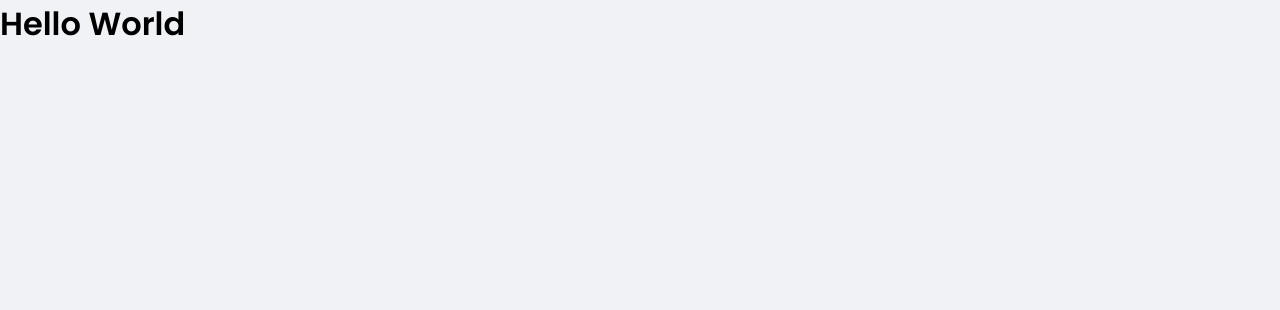
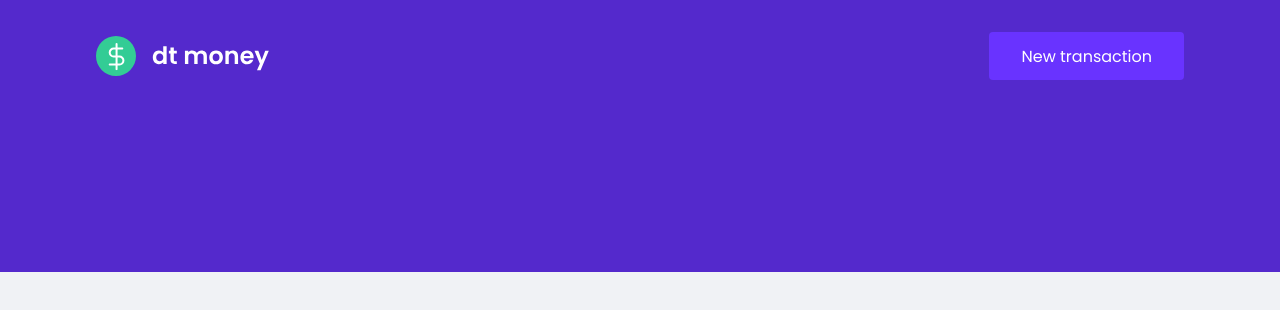
Before and after one commit to heldercostaa/DTMoney, a React (Create React App) app: page / in a window 1280 px wide. Shown: the top 310 px of the page. Built offline with nearby package versions, Linux system fonts and the light colour scheme.

Commit message:
Create and style header

```diff
--- a/src/App.tsx
+++ b/src/App.tsx
@@ -1,10 +1,12 @@
+import { Header } from "./components/Header";
+
 import { GlobalStyles } from "./styles/global";
 
 export function App() {
   return (
-    <div className="App">
-      <h1>Hello World</h1>
+    <>
+      <Header />
       <GlobalStyles />
-    </div>
+    </>
   );
 }
--- /dev/null
+++ b/src/components/Header/index.tsx
@@ -0,0 +1,14 @@
+import logoImg from "../../assets/logo.svg";
+
+import { Container, Content } from "./styles";
+
+export function Header() {
+  return (
+    <Container>
+      <Content>
+        <img src={logoImg} alt="DT Money" />
+        <button type="button">New transaction</button>
+      </Content>
+    </Container>
+  );
+}
--- /dev/null
+++ b/src/components/Header/styles.ts
@@ -0,0 +1,31 @@
+import styled from 'styled-components';
+
+export const Container = styled.header`
+  background: var(--blue);
+`;
+
+export const Content = styled.div`
+  max-width: 1120px;
+  margin: 0 auto;
+
+  padding: 2rem 1rem 12rem;
+  display: flex;
+  align-items: center;
+  justify-content: space-between;
+
+  button {
+    font-size: 1rem;
+    color: #fff;
+    background: var(--blue-light);
+    border: 0;
+    padding: 0 2rem;
+    border-radius: 0.25rem;
+    height: 3rem;
+
+    transition: filter 0.2s;
+
+    &:hover {
+      filter: brightness(0.9);
+    }
+  }
+`;
```
